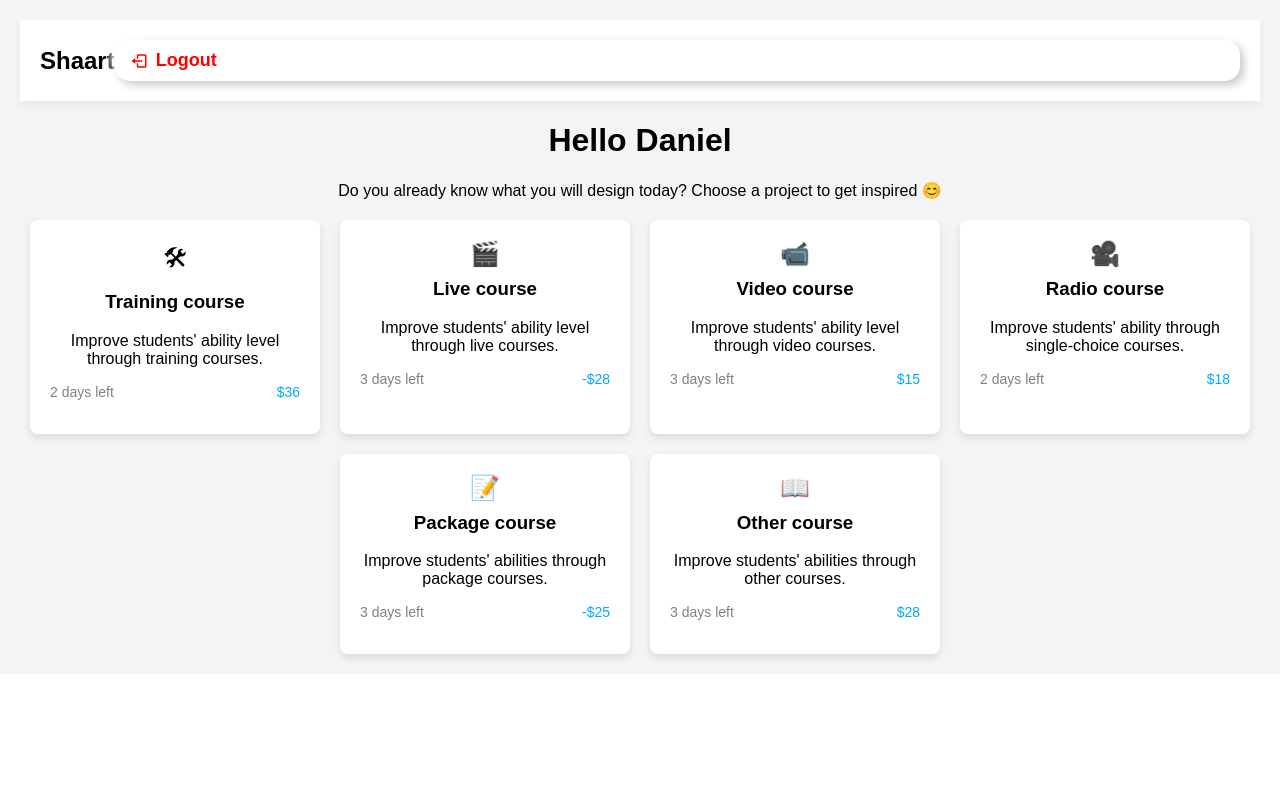
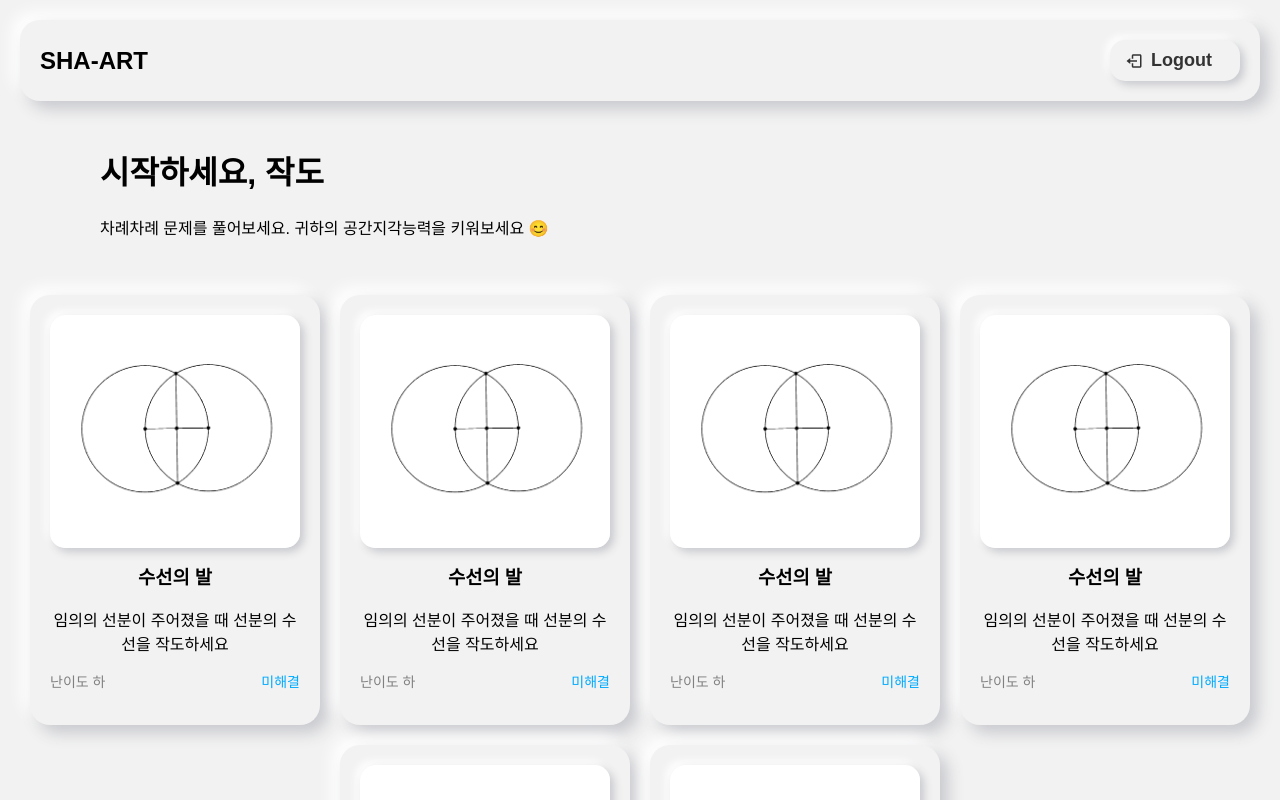
Before and after one commit to sum37/Shaart, a React (Create React App) app: page /dashboard in a window 1280 px wide. Built offline with nearby package versions, Linux system fonts and the light colour scheme; sample sign-in values are in the browser's storage.

Commit message:
feat: change dashboard page design

```diff
--- a/src/Card.css
+++ b/src/Card.css
@@ -1,20 +1,26 @@
 .card {
-    background-color: white;
-    border-radius: 8px;
+  background-color: #f2f2f2;
+  border-radius: 20px;
   padding: 20px;
-    box-shadow: 0 4px 8px rgba(0, 0, 0, 0.1);
+  box-shadow: 8px 8px 16px #C8C9CE, -8px -8px 16px #FFFFFF; /* Neomorphic shadow */
   width: 250px;
   cursor: pointer;
-    transition: transform 0.2s;
+  transition: transform 0.2s, box-shadow 0.3s ease-in-out;
 }
 
 .card:hover {
   transform: translateY(-10px);
+  box-shadow: 5px 5px 10px #BEC1C6, -5px -5px 10px #FFFFFF; /* Hover effect */
 }
 
-  .card-icon {
-    font-size: 24px;
+.card-image {
   margin-bottom: 10px;
+}
+
+.card-image img {
+  width: 100%;
+  border-radius: 15px;
+  box-shadow: 4px 4px 8px #C8C9CE, -4px -4px 8px #FFFFFF; /* Neomorphic shadow for image */
 }
 
 .card h3 {
--- a/src/Card.js
+++ b/src/Card.js
@@ -1,10 +1,12 @@
 import React from 'react';
 import './Card.css';
 
-const Card = ({ icon, title, description, footerLeft, footerRight, onClick }) => {
+const Card = ({ image, title, description, footerLeft, footerRight, onClick }) => {
   return (
     <div className="card" onClick={onClick}>
-      <div className="card-icon">{icon}</div>
+      <div className="card-image">
+        <img src={image} alt={title} />
+      </div>
       <h3>{title}</h3>
       <p>{description}</p>
       <p className="card-footer">
--- a/src/DashboardPage.css
+++ b/src/DashboardPage.css
@@ -1,16 +1,18 @@
 .dashboard-page {
   font-family: Arial, sans-serif;
   padding: 20px;
-    background-color: #f4f4f4;
+  background-color: #f2f2f2; /* Neomorphic background */
+  min-height: 100vh;
 }
 
 .top-bar {
   display: flex;
   justify-content: space-between;
   align-items: center;
-    background-color: #fff;
+  background-color: #f2f2f2; /* Matching the page background */
   padding: 10px 20px;
-    box-shadow: 0 4px 8px rgba(0, 0, 0, 0.05);
+  border-radius: 20px;
+  box-shadow: 8px 8px 16px #C8C9CE, -8px -8px 16px #FFFFFF; /* Neomorphic shadow */
   margin-bottom: 20px;
 }
 
@@ -19,22 +21,29 @@
   font-weight: bold;
 }
 
+
+
 .logout-button {
-    background: none;
+  background: #f2f2f2;
   border: none;
   font-size: 18px;
   display: flex;
   align-items: center;
   cursor: pointer;
-    color: #ff0000; /* Adjust color as needed */
+  color: #333;
+  width: 130px;
+  box-shadow: 4px 4px 8px #C8C9CE, -4px -4px 8px #FFFFFF; /* Button shadow */
 }
 
-  .logout-button svg {
-    margin-right: 8px;
+.logout-button:hover {
+  background-color: #D1D3D8; /* Hover effect */
 }
 
 .dashboard-header {
-    text-align: center;
+  text-align: start;
+  padding-top: 5px;
+  padding-left: 80px;
+  padding-bottom: 20px;
   margin-bottom: 20px;
 }
 
@@ -44,3 +53,7 @@
   gap: 20px;
   justify-content: center;
 }
+
+.logout-button svg {
+  margin-right: 8px;
+}
--- a/src/DashboardPage.js
+++ b/src/DashboardPage.js
@@ -4,6 +4,7 @@ import { BiLogOut } from "react-icons/bi";
 import './DashboardPage.css';
 import Card from './Card';
 import { useAuth } from './authContext';
+import myimg from './assets/su.png';
 
 const DashboardPage = () => {
   const navigate = useNavigate();
@@ -20,64 +21,64 @@ const DashboardPage = () => {
   return (
     <div className="dashboard-page">
       <header className="top-bar">
-        <div className="brand">Shaart</div>
+        <div className="brand">SHA-ART</div>
         <button className="logout-button" onClick={handleLogout}>
           <BiLogOut />
           Logout
         </button>
       </header>
       <header className="dashboard-header">
-        <h1>Hello Daniel</h1>
-        <p>Do you already know what you will design today? Choose a project to get inspired 😊</p>
+        <h1>시작하세요, 작도</h1>
+        <p>차례차례 문제를 풀어보세요. 귀하의 공간지각능력을 키워보세요 😊</p>
       </header>
       <main>
         <div className="card-container">
           <Card
-            icon="&#128736;"
-            title="Training course"
-            description="Improve students' ability level through training courses."
-            footerLeft="2 days left"
-            footerRight="$36"
+            image={myimg}
+            title="수선의 발"
+            description="임의의 선분이 주어졌을 때 선분의 수선을 작도하세요"
+            footerLeft="난이도 하"
+            footerRight="미해결"
             onClick={handleCardClick}
           />
           <Card
-            icon="&#127916;"
-            title="Live course"
-            description="Improve students' ability level through live courses."
-            footerLeft="3 days left"
-            footerRight="-$28"
+            image={myimg}
+            title="수선의 발"
+            description="임의의 선분이 주어졌을 때 선분의 수선을 작도하세요"
+            footerLeft="난이도 하"
+            footerRight="미해결"
             onClick={handleCardClick}
           />
           <Card
-            icon="&#128249;"
-            title="Video course"
-            description="Improve students' ability level through video courses."
-            footerLeft="3 days left"
-            footerRight="$15"
+            image={myimg}
+            title="수선의 발"
+            description="임의의 선분이 주어졌을 때 선분의 수선을 작도하세요"
+            footerLeft="난이도 하"
+            footerRight="미해결"
             onClick={handleCardClick}
           />
           <Card
-            icon="&#127909;"
-            title="Radio course"
-            description="Improve students' ability through single-choice courses."
-            footerLeft="2 days left"
-            footerRight="$18"
+            image={myimg}
+            title="수선의 발"
+            description="임의의 선분이 주어졌을 때 선분의 수선을 작도하세요"
+            footerLeft="난이도 하"
+            footerRight="미해결"
             onClick={handleCardClick}
           />
           <Card
-            icon="&#128221;"
-            title="Package course"
-            description="Improve students' abilities through package courses."
-            footerLeft="3 days left"
-            footerRight="-$25"
+            image={myimg}
+            title="수선의 발"
+            description="임의의 선분이 주어졌을 때 선분의 수선을 작도하세요"
+            footerLeft="난이도 하"
+            footerRight="미해결"
             onClick={handleCardClick}
           />
           <Card
-            icon="&#128214;"
-            title="Other course"
-            description="Improve students' abilities through other courses."
-            footerLeft="3 days left"
-            footerRight="$28"
+            image={myimg}
+            title="수선의 발"
+            description="임의의 선분이 주어졌을 때 선분의 수선을 작도하세요"
+            footerLeft="난이도 하"
+            footerRight="미해결"
             onClick={handleCardClick}
           />
           {/* Add more cards as needed */}
```
Also changed, not shown: src/assets/su.png (added). Lines whose indentation alone changed are shown as unchanged.
